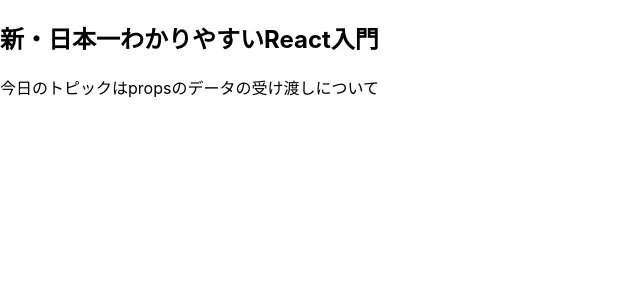
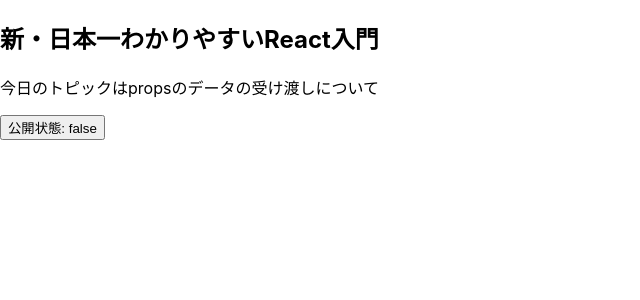
Before and after one commit to nomikazu-x/react-basic, a React (Create React App) app: page / in a window 1280 px wide. Shown: the top 300 px of the page, without its empty margins (0-640 px from the left). Built offline with nearby package versions, Linux system fonts and the light colour scheme.

Commit message:
コンポーネントの状態管理

```diff
--- a/src/components/Article.jsx
+++ b/src/components/Article.jsx
@@ -1,10 +1,16 @@
-import {Content, Title} from "./index"
+import {useState} from "react";
+import {Content, Title, PublishButton} from "./index";
 
 const Article = (props) => {
+    const [isPublished, setIsPublished] = useState(false)
+    const publishArticle = () => {
+        setIsPublished(true)
+    }
     return (
         <div>
            <Title title={props.title} />
            <Content content={props.content} />
+           <PublishButton isPublished={isPublished} onClick={publishArticle} />
         </div>
     );
 };
--- /dev/null
+++ b/src/components/PublishButton.jsx
@@ -0,0 +1,9 @@
+const PublishButton = (props) => {
+    return (
+        <button onClick={() => props.onClick()}>
+            公開状態: {props.isPublished.toString()}
+        </button>
+    )
+}
+
+export default PublishButton;
--- a/src/components/index.js
+++ b/src/components/index.js
@@ -1,4 +1,5 @@
 export {default as Article} from './Article'
 export {default as Button} from './Button'
 export {default as Content} from './Content'
+export {default as PublishButton} from './PublishButton'
 export {default as Title} from './Title'
```
